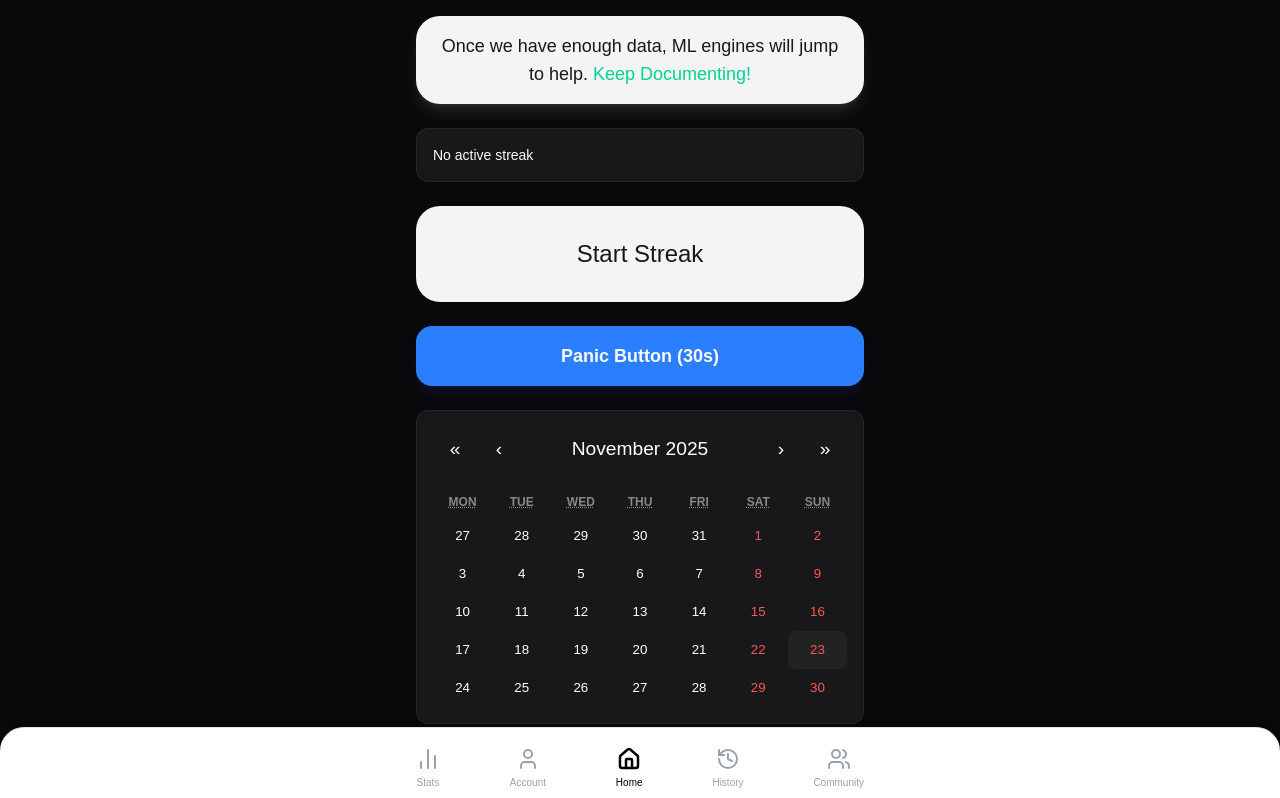
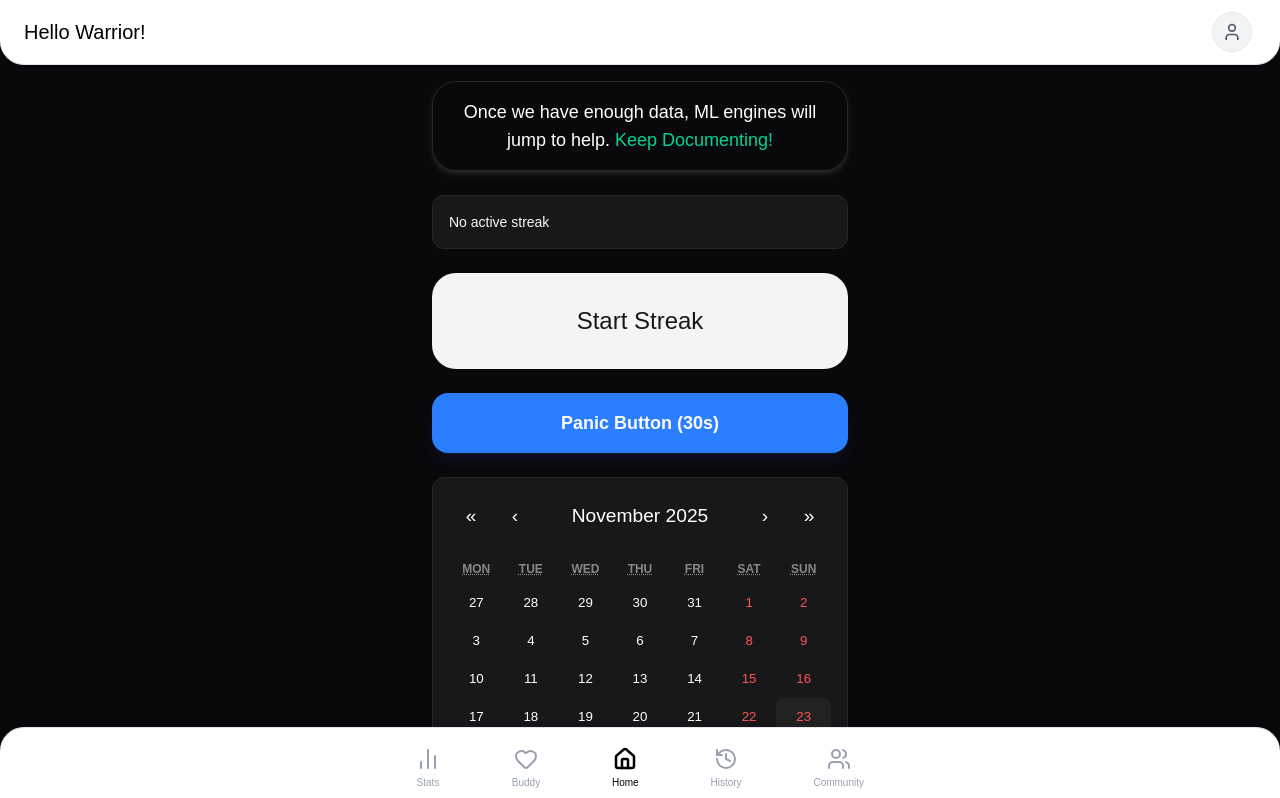
Before and after one commit to anuragkumart16/Esteemed, a Next.js app in the folder client_side/: page /landing in a window 1280 px wide. Shown: the top 798 px of the page. Built offline with nearby package versions, Linux system fonts and the light colour scheme; no server answers; the database is empty.

Commit message:
added header and moved the buddy ai in bottom nav

```diff
--- a/client_side/app/community/page.tsx
+++ b/client_side/app/community/page.tsx
@@ -1,6 +1,7 @@
 "use client";
 
 import { useState, useEffect, useRef } from 'react';
+import Header from '@/components/Header';
 import BottomNav from '@/components/BottomNav';
 import { ChevronLeft, Send } from 'lucide-react';
 import Link from 'next/link';
@@ -120,16 +121,12 @@ export default function CommunityPage() {
     return (
         <div className="min-h-screen bg-black text-white flex flex-col">
             {/* Header */}
-            <div className="bg-black border-b border-zinc-900 p-4 flex justify-between items-center sticky top-0 z-10">
-                <Link href="/landing" className="p-2">
-                    <ChevronLeft size={24} />
-                </Link>
-                <h1 className="text-lg font-bold">Community Chat</h1>
+            <Header title="Community Chat" showBack backLink="/landing">
                 <div className="bg-zinc-900 px-3 py-1.5 rounded-full flex items-center gap-2">
                     <div className="w-2 h-2 bg-emerald-400 rounded-full animate-pulse" />
                     <span className="text-xs text-zinc-400 font-medium">{MOCK_USERS.length + 12} online</span>
                 </div>
-            </div>
+            </Header>
 
             {/* Chat Content */}
             <div className="flex-1 p-4 pb-24 overflow-y-auto">
--- a/client_side/app/history/page.tsx
+++ b/client_side/app/history/page.tsx
@@ -1,6 +1,7 @@
 "use client";
 
 import { useState, useEffect } from 'react';
+import Header from '@/components/Header';
 import BottomNav from '@/components/BottomNav';
 import { ArrowLeft, Trophy, AlertTriangle, Calendar } from 'lucide-react';
 import Link from 'next/link';
@@ -60,14 +61,10 @@ export default function HistoryPage() {
     };
 
     return (
-        <div className="min-h-screen bg-black text-white p-4 pb-24">
+        <div className="min-h-screen bg-black text-white pb-24">
             {/* Header */}
-            <div className="flex items-center mb-8">
-                <Link href="/stats" className="bg-zinc-900 p-3 rounded-full mr-4 hover:bg-zinc-800 transition-colors">
-                    <ArrowLeft size={20} />
-                </Link>
-                <h1 className="text-2xl font-bold">History</h1>
-            </div>
+            <Header title="History" showBack backLink="/landing" />
+            <div className="p-4">
 
                 {loading ? (
                     <div className="flex justify-center py-12">
@@ -124,5 +121,6 @@ export default function HistoryPage() {
 
                 <BottomNav />
             </div>
+        </div>
     );
 }
--- a/client_side/app/landing/page.tsx
+++ b/client_side/app/landing/page.tsx
@@ -7,6 +7,8 @@ import { format } from 'date-fns';
 import { X } from 'lucide-react';
 import BottomNav from '@/components/BottomNav';
 import Link from 'next/link';
+
+import Header from '@/components/Header';
 
 export default function LandingPage() {
   const [userId, setUserId] = useState<string | null>(null);
@@ -161,11 +163,12 @@ export default function LandingPage() {
   };
 
   return (
-    <div className="min-h-screen bg-zinc-950 text-zinc-50 p-4 pb-24 flex flex-col items-center">
-      <div className="w-full max-w-md">
+    <div className="min-h-screen bg-zinc-950 text-zinc-50 pb-24 flex flex-col items-center">
+      <Header />
+      <div className="w-full max-w-md p-4">
         {/* Header */}
-        <div className="bg-zinc-100 rounded-3xl py-4 px-6 mb-6 flex justify-center items-center shadow-lg shadow-white/10">
-          <h1 className="text-zinc-900 text-lg text-center font-medium animate-fade-in">Once we have enough data, ML engines will jump to help. <span className="text-emerald-400">Keep Documenting!</span></h1>
+        <div className="bg-black-100 rounded-3xl py-4 px-6 mb-6 flex justify-center items-center shadow-md shadow-white/10 border-zinc-800 border">
+          <h1 className="text-white text-lg text-center font-medium animate-fade-in">Once we have enough data, ML engines will jump to help. <span className="text-emerald-400">Keep Documenting!</span></h1>
           {/* <h1 className="text-zinc-900 text-lg font-medium animate-fade-in">{headerText}</h1> */}
         </div>
 
--- a/client_side/app/stats/page.tsx
+++ b/client_side/app/stats/page.tsx
@@ -1,6 +1,7 @@
 "use client";
 
 import { useState, useEffect } from 'react';
+import Header from '@/components/Header';
 import BottomNav from '@/components/BottomNav';
 import { LineChart, Line, XAxis, YAxis, Tooltip, ResponsiveContainer, AreaChart, Area } from 'recharts';
 import { ArrowRight, History } from 'lucide-react';
@@ -102,8 +103,10 @@ export default function StatsPage() {
     };
 
     return (
-        <div className="min-h-screen bg-black text-white p-4 pb-24">
-            <h1 className="text-3xl font-bold mb-8">Your Progress</h1>
+        <div className="min-h-screen bg-black text-white pb-24">
+            <Header title="Your progress" showBack backLink="landing" />
+            <div className="p-4">
+
 
                 {/* Summary Cards */}
                 <div className="grid grid-cols-3 gap-3 mb-8">
@@ -206,5 +209,6 @@ export default function StatsPage() {
 
                 <BottomNav />
             </div>
+        </div>
     );
 }
--- a/client_side/components/BottomNav.tsx
+++ b/client_side/components/BottomNav.tsx
@@ -17,24 +17,15 @@ export default function BottomNav() {
                     <span className="text-[10px] font-medium">Stats</span>
                 </Link>
 
-                <Link href="/account" className={`flex flex-col items-center gap-1 ${isActive('/account') ? 'text-black' : 'text-gray-400'}`}>
-                    <User size={24} strokeWidth={isActive('/account') ? 2.5 : 2} />
-                    <span className="text-[10px] font-medium">Account</span>
+                <Link href="/buddy" className={`flex flex-col items-center gap-1 ${isActive('/buddy') ? 'text-black' : 'text-gray-400'}`}>
+                    <Heart size={24} strokeWidth={isActive('/buddy') ? 2.5 : 2} />
+                    <span className="text-[10px] font-medium">Buddy</span>
                 </Link>
 
                 <Link href="/landing" className={`flex flex-col items-center gap-1 ${isActive('/landing') ? 'text-black' : 'text-gray-400'}`}>
                     <Home size={24} strokeWidth={isActive('/landing') ? 2.5 : 2} />
                     <span className="text-[10px] font-medium">Home</span>
                 </Link>
-
-
-
-                {/* Hidden in mobile app but requested by user to be visible?
-            The user said "I can't see the bottom navigation for stats, community , buddy , home and account page"
-            So I will include them.
-
-
-        */}
 
                 <Link href="/history" className={`flex flex-col items-center gap-1 ${isActive('/history') ? 'text-black' : 'text-gray-400'}`}>
                     <History size={24} strokeWidth={isActive('/history') ? 2.5 : 2} />
@@ -45,12 +36,6 @@ export default function BottomNav() {
                     <Users size={24} strokeWidth={isActive('/community') ? 2.5 : 2} />
                     <span className="text-[10px] font-medium">Community</span>
                 </Link>
-
-
-                {/* <Link href="/buddy" className={`flex flex-col items-center gap-1 ${isActive('/buddy') ? 'text-black' : 'text-gray-400'}`}>
-                    <Heart size={24} strokeWidth={isActive('/buddy') ? 2.5 : 2} />
-                    <span className="text-[10px] font-medium">Buddy</span>
-                </Link> */}
             </div>
         </div>
     );
--- /dev/null
+++ b/client_side/components/Header.tsx
@@ -0,0 +1,44 @@
+"use client";
+
+import Link from 'next/link';
+import { ChevronLeft, User } from 'lucide-react';
+import { usePathname } from 'next/navigation';
+
+interface HeaderProps {
+    title?: string;
+    showBack?: boolean;
+    backLink?: string;
+    children?: React.ReactNode;
+}
+
+export default function Header({ title, showBack = false, backLink = '/', children }: HeaderProps) {
+    const pathname = usePathname();
+    const isLanding = pathname === '/landing' || pathname === '/';
+
+    return (
+        <div className="flex justify-between items-center w-full py-2 px-6 bg-white text-black sticky top-0 z-10 border-b border-gray-200 rounded-b-3xl shadow-sm">
+            <div className="flex items-center gap-4">
+                {showBack && (
+                    <Link href={backLink} className="p-2 -ml-2 hover:bg-gray-100 rounded-full transition-colors">
+                        <ChevronLeft size={24} />
+                    </Link>
+                )}
+
+                {title ? (
+                    <h1 className="text-xl ">{title}</h1>
+                ) : isLanding ? (
+                    <h1 className="text-xl">Hello Warrior!</h1>
+                ) : null}
+            </div>
+
+            <div className="flex items-center gap-4">
+                {children}
+                <Link href="/account" className="p-1 hover:bg-gray-100 rounded-full transition-colors">
+                    <div className="w-10 h-10 bg-gray-100 rounded-full flex items-center justify-center border border-gray-200">
+                        <User size={20} className="text-gray-600" />
+                    </div>
+                </Link>
+            </div>
+        </div>
+    );
+}
```
Lines whose indentation alone changed are shown as unchanged.
